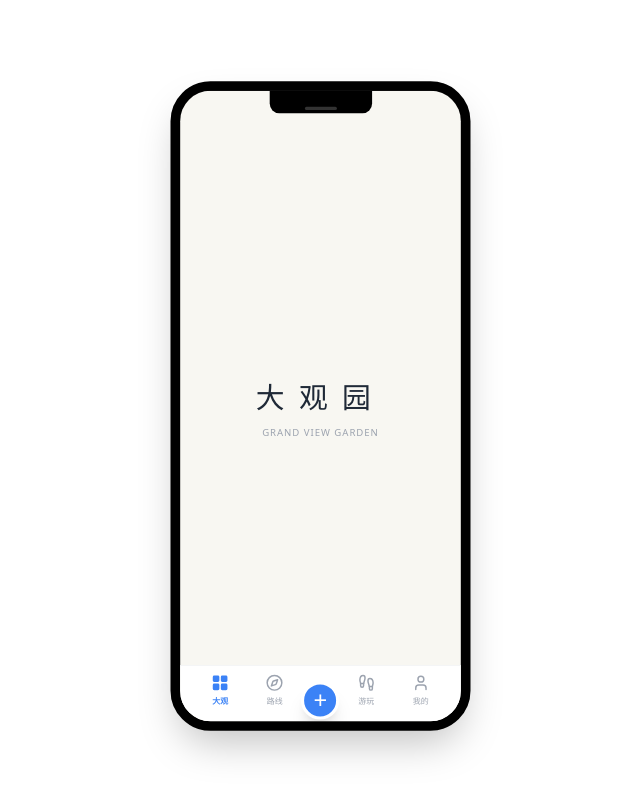
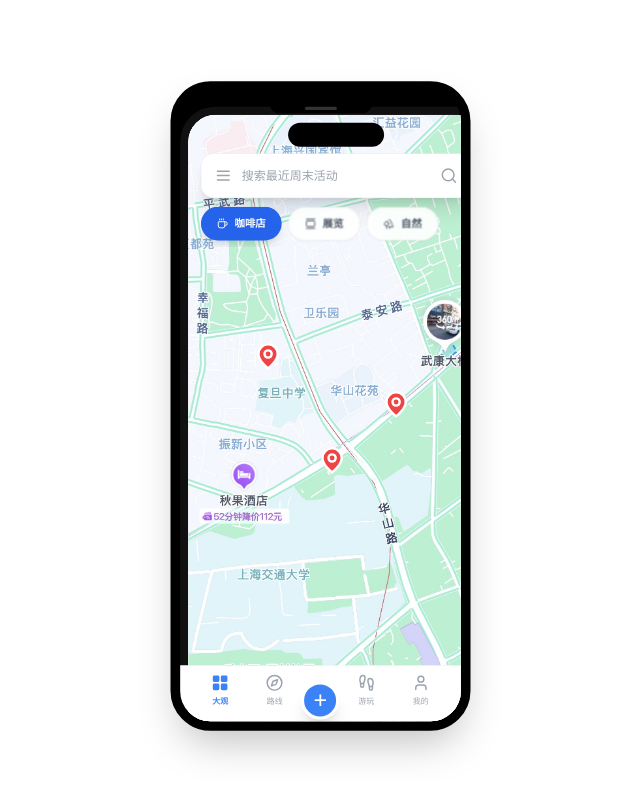
Before and after one commit to Annathewitch/Grand-View-Garden, a Next.js app: page / in a window 1280 px wide. Before the commit this address had no page. Shown: the top 796 px of the page, without its empty margins (320-960 px from the left). Built offline with nearby package versions, Linux system fonts and the light colour scheme.

Commit message:
Update page.tsx

```diff
--- a/app/page.tsx
+++ b/app/page.tsx
@@ -1,18 +1,140 @@
 "use client";
-import { useEffect } from 'react';
-import { useRouter } from 'next/navigation';
-import { motion } from 'framer-motion';
+import { useState } from 'react';
+import {
+  Search, MapPin, Coffee, GalleryVertical,
+  Trees as Tree, Menu, Compass, Footprints, User
+} from 'lucide-react';
+import { motion, AnimatePresence } from 'framer-motion';
+import AppContainer from '@/components/AppContainer';
 
-export default function SplashScreen() {
-  const router = useRouter();
-  useEffect(() => { setTimeout(() => router.push('/map'), 3000); }, [router]);
+export default function AppMain() {
+  const [selectedPoint, setSelectedPoint] = useState<number | null>(null);
+  const [activeTab, setActiveTab] = useState('大观');
+
+  // 地标坐标（相对于 390px 宽度）
+  const mapPoints = [
+    { id: 1, x: 260, y: 380, title: "xx咖啡店一日游" },
+    { id: 2, x: 100, y: 320, title: "武康路老建筑" },
+    { id: 3, x: 180, y: 450, title: "隐秘艺术馆" },
+  ];
 
   return (
-    <div className="flex h-screen items-center justify-center bg-[#F8F7F2]">
-      <motion.div initial={{ opacity: 0 }} animate={{ opacity: 1 }} className="text-center">
-        <h1 className="text-4xl font-serif text-gray-800 tracking-[0.5em]">大观园</h1>
-        <p className="mt-4 text-xs tracking-widest text-gray-400 uppercase">Grand View Garden</p>
-      </motion.div>
-    </div>
+    <AppContainer>
+      {/* 整个 App 的主容器，定位参考系 */}
+      <div className="relative w-full h-full overflow-hidden bg-[#FDFDFB]">
+
+        {/* 1. 地图背景 - 铺满整个容器 */}
+        <img
+          src="/shanghai-map.png"
+          className="absolute inset-0 w-full h-full object-cover"
+          alt="Map Background"
+          onClick={() => setSelectedPoint(null)}
+        />
+
+        {/* 2. 顶部搜索栏 */}
+        <div className="absolute top-12 left-4 right-4 z-30">
+          <div className="bg-white rounded-2xl shadow-xl h-14 flex items-center px-4 gap-3 border border-black/5">
+            <Menu size={22} className="text-gray-400" />
+            <input
+              placeholder="搜索最近周末活动"
+              className="flex-1 text-[15px] font-medium outline-none placeholder:text-gray-400"
+            />
+            <Search size={22} className="text-gray-400" />
+          </div>
+        </div>
+
+        {/* 3. 分类选项卡 */}
+        <div className="absolute top-[115px] left-4 right-4 z-30 flex gap-2 overflow-x-auto no-scrollbar pb-2">
+          <div className="flex-shrink-0 flex items-center gap-2 bg-blue-600 text-white px-5 py-2.5 rounded-full shadow-lg">
+            <Coffee size={14} />
+            <span className="text-[13px] font-bold">咖啡店</span>
+          </div>
+          <div className="flex-shrink-0 flex items-center gap-2 bg-white/90 backdrop-blur-md text-gray-600 px-5 py-2.5 rounded-full shadow-sm border border-black/5">
+            <GalleryVertical size={14} />
+            <span className="text-[13px] font-bold">展览</span>
+          </div>
+          <div className="flex-shrink-0 flex items-center gap-2 bg-white/90 backdrop-blur-md text-gray-600 px-5 py-2.5 rounded-full shadow-sm border border-black/5">
+            <Tree size={14} />
+            <span className="text-[13px] font-bold">自然</span>
+          </div>
+        </div>
+
+        {/* 4. 红色地标点 */}
+        {mapPoints.map((point) => (
+          <div
+            key={point.id}
+            onClick={() => setSelectedPoint(point.id)}
+            className="absolute z-20 cursor-pointer transform -translate-x-1/2 -translate-y-full active:scale-90 transition-transform"
+            style={{ left: `${point.x}px`, top: `${point.y}px` }}
+          >
+            <MapPin
+              size={36}
+              className={`${selectedPoint === point.id ? 'text-red-600' : 'text-red-500'}`}
+              fill="currentColor"
+              stroke="white"
+              strokeWidth={2}
+            />
+          </div>
+        ))}
+
+        {/* 5. 交互弹出卡片 (图3效果) */}
+        <AnimatePresence>
+          {selectedPoint && (
+            <motion.div
+              initial={{ y: 300, opacity: 0 }}
+              animate={{ y: 0 }}
+              exit={{ y: 300, opacity: 0 }}
+              className="absolute bottom-[90px] left-4 right-4 z-40"
+            >
+              <div className="bg-white rounded-[32px] shadow-2xl overflow-hidden border border-black/5">
+                <div className="h-44 w-full bg-gray-100">
+                  <img
+                    src="https://images.unsplash.com/photo-1509042239860-f550ce710b93?w=800"
+                    className="w-full h-full object-cover"
+                    alt="Place"
+                  />
+                </div>
+                <div className="p-6">
+                  <h3 className="text-lg font-black text-slate-900 leading-tight">
+                    {mapPoints.find(p => p.id === selectedPoint)?.title}，沉浸式体验
+                  </h3>
+                  <p className="text-[12px] text-slate-500 mt-2 font-medium">
+                    新开在武大内部的这家咖啡店简直就是 citywalk 的不二去处...
+                  </p>
+                  <div className="flex justify-end gap-3 mt-6">
+                    <button onClick={() => setSelectedPoint(null)} className="px-5 py-2.5 text-xs font-bold text-slate-400">Secondary</button>
+                    <button className="px-8 py-2.5 text-xs font-black text-white bg-blue-600 rounded-xl shadow-lg shadow-blue-200">Primary</button>
+                  </div>
+                </div>
+              </div>
+            </motion.div>
+          )}
+        </AnimatePresence>
+
+        {/* 6. 底部导航栏 - 必须在框内定位 */}
+        <div className="absolute bottom-0 left-0 right-0 h-[84px] bg-white/90 backdrop-blur-xl border-t border-gray-100 flex justify-around items-center px-4 z-50 pb-4">
+          <div className="flex flex-col items-center gap-1 text-blue-600">
+            <MapPin size={22} fill="currentColor"/>
+            <span className="text-[10px] font-black">大观</span>
+          </div>
+          <div className="flex flex-col items-center gap-1 text-gray-300">
+            <Compass size={22}/>
+            <span className="text-[10px] font-bold">路线</span>
+          </div>
+          <div className="relative w-12 h-12">
+            <div className="absolute -top-6 left-1/2 -translate-x-1/2 w-14 h-14 bg-blue-600 rounded-full border-[6px] border-white shadow-lg flex items-center justify-center text-white text-3xl font-light active:scale-95 transition-transform">+</div>
+          </div>
+          <div className="flex flex-col items-center gap-1 text-gray-300">
+            <Footprints size={22}/>
+            <span className="text-[10px] font-bold">游玩</span>
+          </div>
+          <div className="flex flex-col items-center gap-1 text-gray-300">
+            <User size={22}/>
+            <span className="text-[10px] font-bold">我的</span>
+          </div>
+        </div>
+
+      </div>
+    </AppContainer>
   );
 }
```
